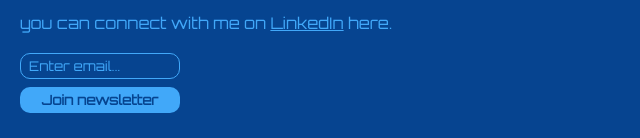
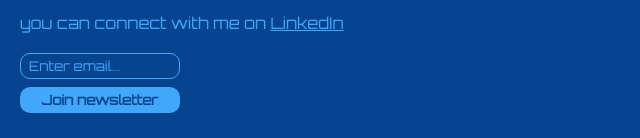
Before and after one commit to TechTanmoyB/Personal-Portfolio, a plain HTML site: page index.html in a window 1280 px wide. Shown: the part 786-924 px from the top of the page, 0-640 px from the left. Drawn offline with Linux system fonts and the light colour scheme; a web font is replaced by a local one.

Commit message:
Trying to recover whatever I can

```diff
--- a/index.html
+++ b/index.html
@@ -18,7 +18,7 @@
             <li>Live in India</li>
             <li>Dream big, eat Maggi</li>
         </ul>
-        <p>you can connect with me on <a href="https://www.linkedin.com/in/tanmoybi/" taget="_blank">LinkedIn</a> here.</p>
+        <p>you can connect with me on <a href="https://www.linkedin.com/in/tanmoybi/" target="_blank">LinkedIn</a></p>
         <input type="email" placeholder="Enter email...">
         <button>Join newsletter</button>
     </body>
```
